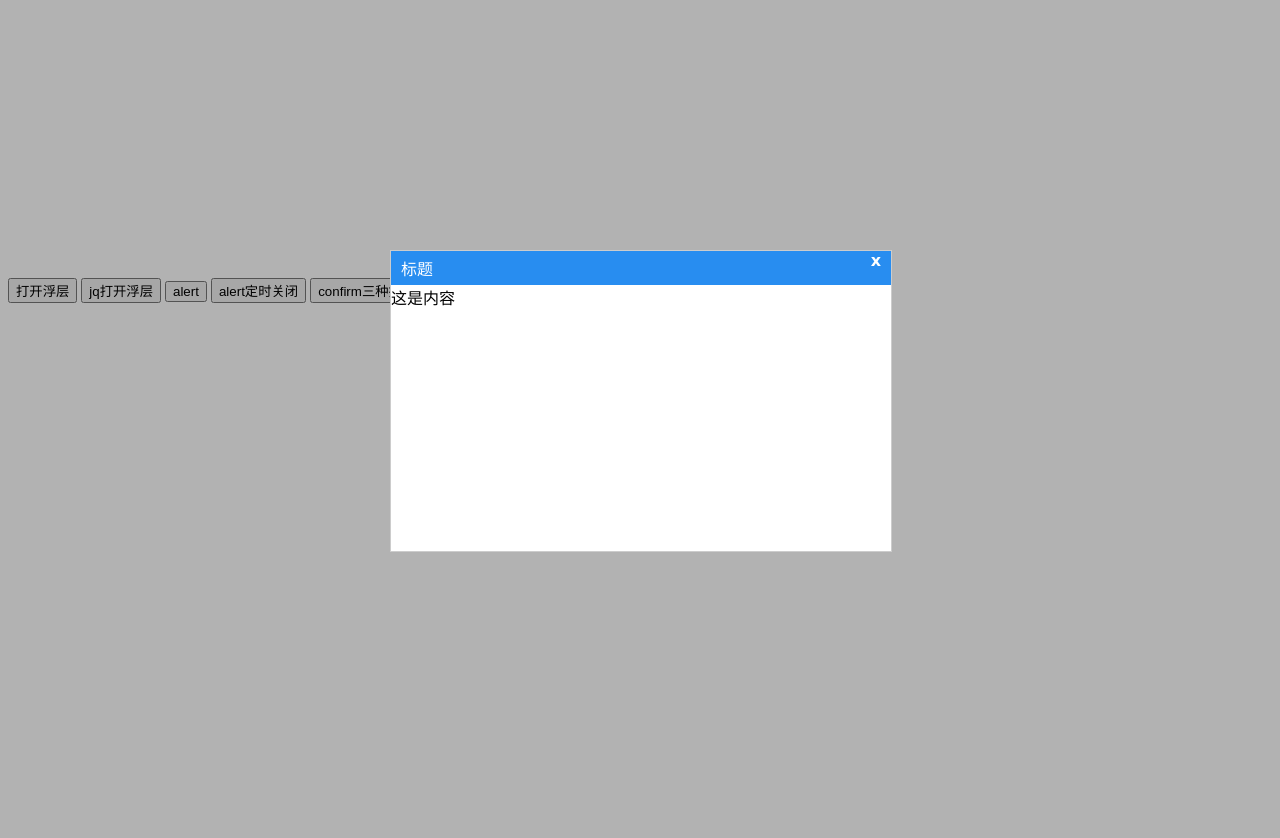
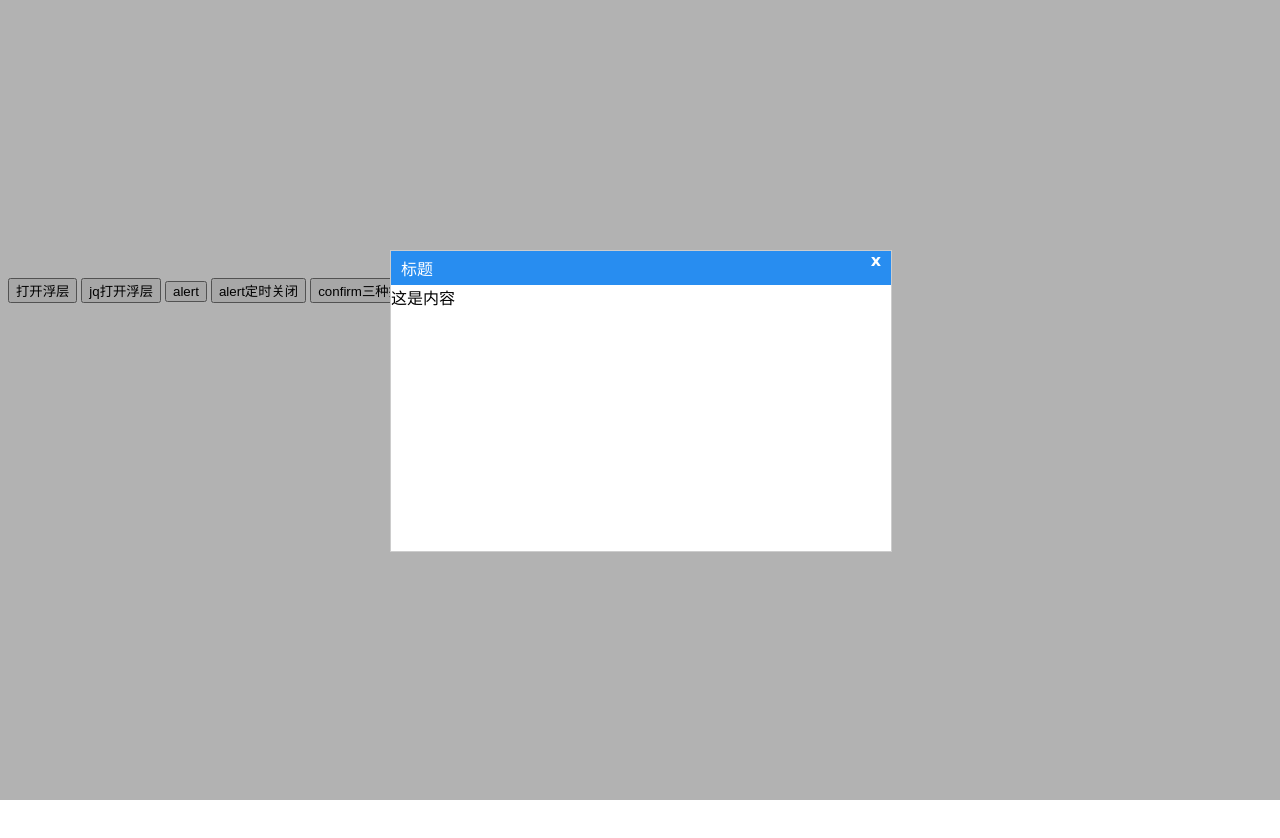
Before and after one commit to tianxiangbing/dialog, a website: page example/index.html in a window 1280 px wide. Both pictures are taken after a click on the button "打开浮层". Drawn offline with Linux system fonts and the light colour scheme.

Commit message:
修改定位方式为fixed

```diff
--- a/example/index.html
+++ b/example/index.html
@@ -37,7 +37,7 @@
 		<div id="dialog-contentjq" style="display:none;">这是内容22</div>
 		<script src="../src/dialog-jquery.js"></script>
 		<script>
-		$('#btn_dialogjquery').Dialog({target:"#dialog-contentjq",mask:true,width:500,height:300,title:'标题'})
+		$('#btn_dialogjquery').Dialog({target:"#dialog-contentjq",mask:true,width:500,height:300,title:'标题',animate:true})
 		$('#btn_alert').click(function(){
 			$.alert('选好商品才能上传素材哦',true,function(){
 				alert('你点击了ok')
--- a/src/dialog.css
+++ b/src/dialog.css
@@ -1,6 +1,6 @@
-.ui-dialog { display: none; border: 1px solid #ccc; background-color: #fff; font-family: arial, 'Hiragino Sans GB', sans-serif; position: absolute;left:40%;top:40%; }
+.ui-dialog { display: none; border: 1px solid #ccc; background-color: #fff; font-family: arial, 'Hiragino Sans GB', sans-serif; position: fixed;left:40%;top:40%; }
 .ui-dialog-close { position: absolute; right: 10px;cursor: pointer;color:#FFF; font-weight: bold;font-family: cursive;}
-.ui-dialog-mask{position: absolute;width:100%;height:100%;left:0;top:0;background:#000;opacity: .3;display: none;}
+.ui-dialog-mask{position: fixed;width:100%;height:100%;left:0;top:0;background:#000;opacity: .3;display: none;filter:alpha(opacity=30);}
 .ui-dialog-title{background-color:#288df0;color:#fff;padding:5px 10px;}
 @-webkit-keyframes zoomIn {
 	0% { opacity: 0; -webkit-transform: scale3d(.3, .3, .3); -moz-transform: scale3d(.3, .3, .3); -ms-transform: scale3d(.3, .3, .3); transform: scale3d(.3, .3, .3); }
--- a/src/dialog.js
+++ b/src/dialog.js
@@ -153,9 +153,9 @@ Dialog.prototype = {
 		if (this.showed) {
 			var _this = this;
 			this.dialogContainer.show();
-			this.height = this.settings.height || (this.dialogContainer.outerHeight&&this.dialogContainer.outerHeight())|| this.dialogContainer.height();
-			this.width = this.settings.width || (this.dialogContainer.outerWidth&&this.dialogContainer.outerWidth())|| this.dialogContainer.width();
-			this.mask.height(document.documentElement.scrollHeight || document.body.scrollHeight);
+			this.height = this.settings.height || (this.dialogContainer.outerHeight && this.dialogContainer.outerHeight()) || this.dialogContainer.height();
+			this.width = this.settings.width || (this.dialogContainer.outerWidth && this.dialogContainer.outerWidth()) || this.dialogContainer.width();
+			/*this.mask.height(Math.max(document.documentElement.scrollHeight , document.body.scrollHeight));
 			var clientHeight =window.innerHeight|| document.documentElement.clientHeight;//可视区域
 			var clientWidth = window.innerWidth|| document.documentElement.clientWidth;
 			var scrollTop = document.body.scrollTop || document.documentElement.scrollTop;
@@ -180,6 +180,23 @@ Dialog.prototype = {
 					});
 					clearTimeout(_this.timer);
 				}, 100);
+			}*/
+			var ml = -this.width / 2;
+			var mt = -this.height/2;
+			_this.dialogContainer.css({
+				position: "fixed",
+				top: "50%",
+				left: "50%",
+				marginTop:mt,
+				marginLeft:  ml
+			});
+			var left = parseInt(_this.dialogContainer.css('left'));
+			var top = parseInt(_this.dialogContainer.css('top'));
+			if (left + ml < 0) {
+				_this.dialogContainer.css('left', -ml);
+			}
+			if(top+mt <0){
+				_this.dialogContainer.css('top', -mt);
 			}
 		}
 	}
```
Also changed, not shown: dist/dialog-jquery.js, dist/dialog-jquery.min.js, dist/dialog.css, dist/dialog.js, dist/dialog.min.css.
